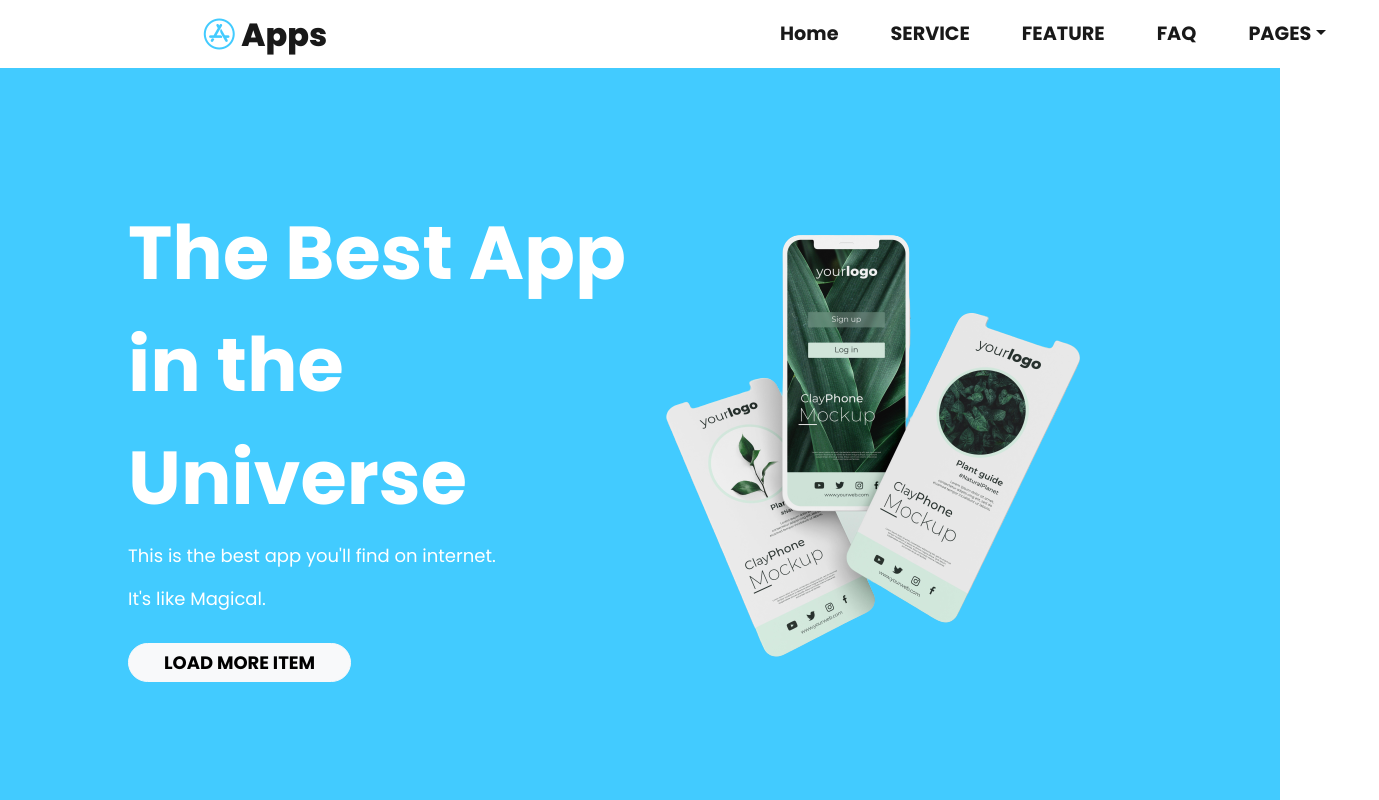
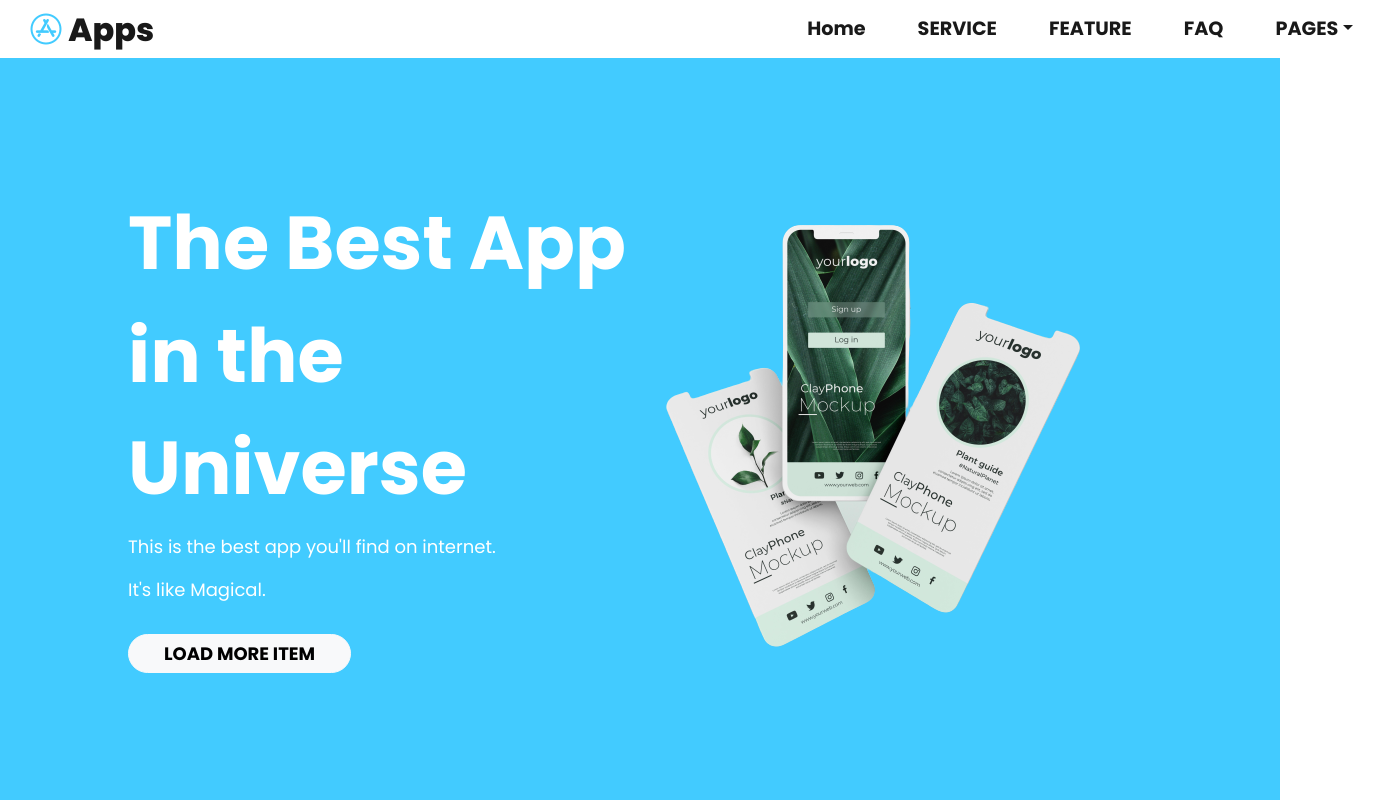
Before and after one commit to Harisleghari/Portfolio-Project-1, a plain HTML site: page index.html in a window 1280 px wide. Shown: the top 800 px of the page, 1379 px wide, since content can reach past the window. Drawn offline with nearby package versions, Linux system fonts and the light colour scheme.

Commit message:
completed

```diff
--- a/css/styles.css
+++ b/css/styles.css
@@ -34,7 +34,7 @@ p {
 /* Navbar */
 
 .navbar {
-    padding: 0 15rem;
+    padding-left: 9%;
 }
 
 .navbar-nav {
--- a/index.html
+++ b/index.html
@@ -40,7 +40,7 @@
 <body>
   <!-- Section-1 -->
   <section id="title">
-    <div class="container-fluid">
+    <div class="container">
       <nav class="navbar navbar-expand-lg navbar-light">
         <a href="#" class="navbar-brand"><i class="fa-brands fa-app-store"></i> Apps</a>
         <button type="button" class="navbar-toggler collapsed" data-bs-toggle="collapse" data-bs-target="#myNav">
```
